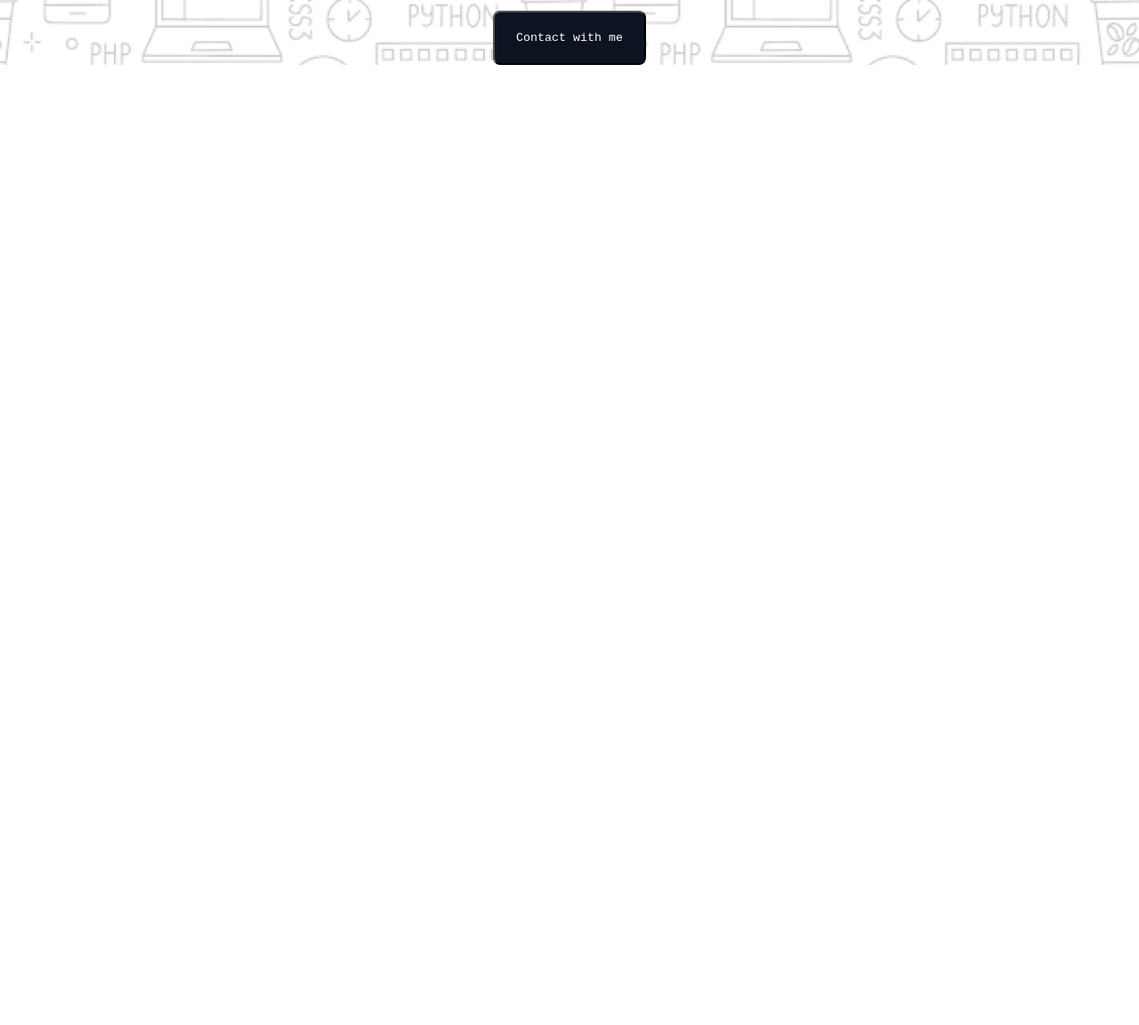
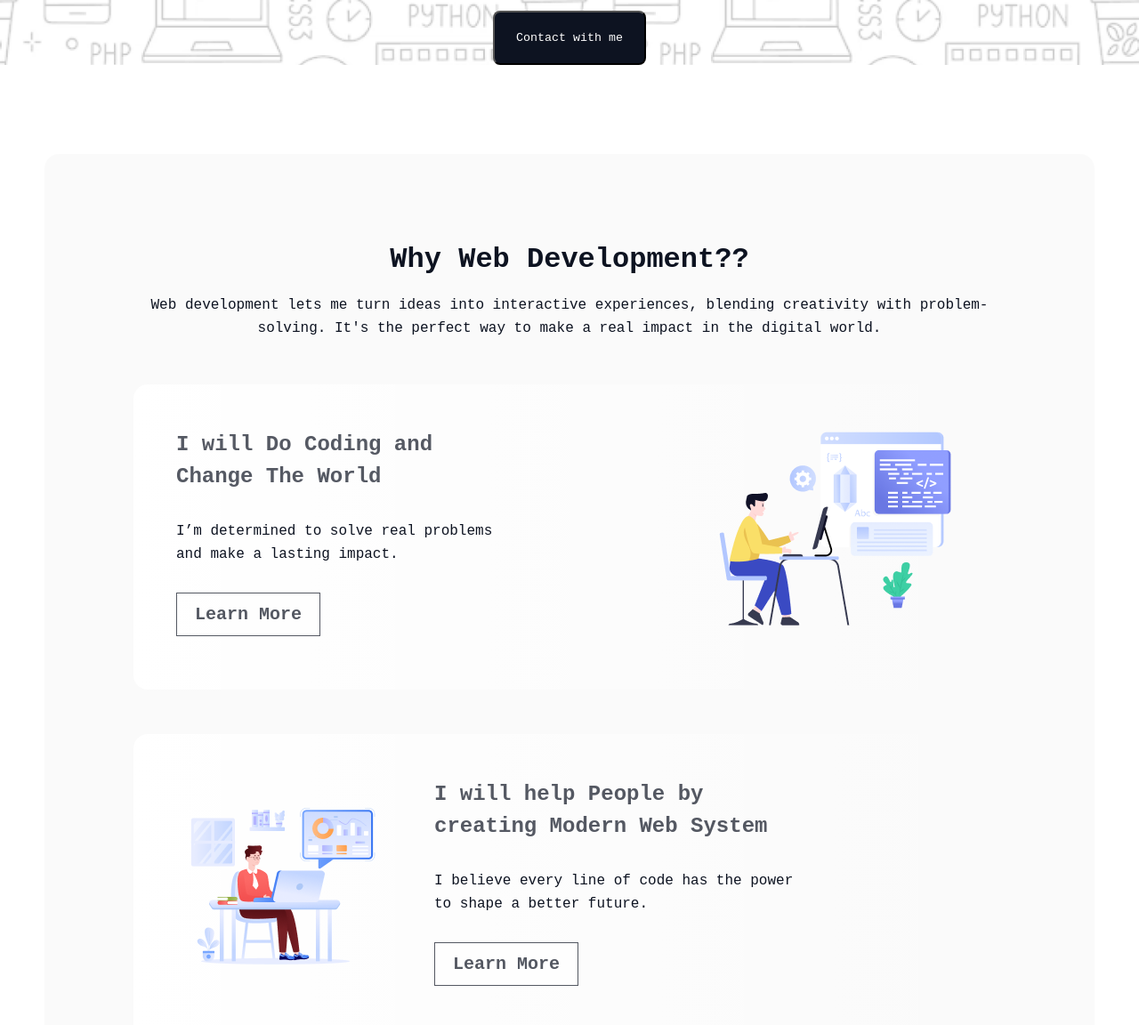
Before and after one commit to Mdmehedee13/first-assignment-reset-batch, a plain HTML site: page assets/developer.html in a window 1280 px wide. Shown: the part 640-1792 px from the top of the page at 89% size. Before the commit the page ends 800 px from the top, so only its background shows below. Drawn offline with Linux system fonts and the light colour scheme; a web font is replaced by a local one.

Commit message:
second section added

```diff
--- a/assets/developer.css
+++ b/assets/developer.css
@@ -5,6 +5,19 @@
     margin: 0;
     padding: 0;
     font-family: "Azeret Mono", monospace;
+}
+
+.second-section{
+    margin-top: 20px;
+    margin-left: 50px;
+    margin-right: 50px;
+}
+
+.common-p{
+    color: rgb(13, 19, 33);
+    font-size: 16px;
+    font-weight: 400;
+    line-height: 26px;
 }
 
 /* header nav start */
@@ -84,3 +97,89 @@ nav button{
 }
 
 /* main header section end */
+
+
+
+/* second-section start */
+
+.second-section{
+    margin-top: 100px;
+    padding: 100px;
+
+    border-radius: 16px;
+
+background: rgba(13, 19, 33, 0.02);
+}
+
+.second-section-first-card{
+    text-align: center;
+
+}
+
+.second-section-first-card h1{
+    color: rgb(13, 19, 33);
+    font-size: 32px;
+    font-weight: 800;
+    line-height: 37px;
+    letter-spacing: 0%;
+    text-align: center;
+}
+
+.second-section-first-card p{
+    margin-top: 20px;
+    text-align: center;
+}
+
+
+.card-background{
+    border-radius: 16px;
+    background: linear-gradient(90.00deg, rgb(255, 255, 255),rgba(255, 255, 255, 0) 100%);
+     padding-bottom: 48px;
+     padding-right: 48px;
+     padding-left: 48px;
+}
+
+.second-section-second-card{
+    margin-top: 50px;
+    padding-top: 50px;
+    display: flex;
+    /* gap: 350px; */
+    justify-content: space-between;
+
+}
+
+.first-card-h1{
+    color: rgba(13, 19, 33, 0.7);
+    font-size: 24px;
+    font-weight: 700;
+    line-height: 36px;
+    letter-spacing: 0%;
+    margin-bottom: 30px;
+
+}
+
+.first-card-button{
+    color: rgb(13, 19, 33);
+    background: white;
+    font-size: 20px;
+    font-weight: 600;
+    line-height: 23px;
+    letter-spacing: 0%;
+    text-align: center;
+    padding: 12px 20px 12px 20px;
+    box-sizing: border-box;
+    border: 1px solid rgb(13, 19, 33);
+    opacity: 0.7;
+    margin-top: 30px;
+
+}
+
+
+
+.second-section-third-card{
+    margin-top: 50px;
+    padding-top: 50px;
+    display: flex;
+    align-items: flex-start;
+    gap: 50px;
+}
--- a/assets/developer.html
+++ b/assets/developer.html
@@ -21,13 +21,65 @@
         <section class="banner-section">
             <img src="Group.png" alt="">
             <h1>"In the near future, I hope to <br> become a Developer."</h1>
-            <p>Driven by passion, fueled by code.
+            <p class="common-p">Driven by passion, fueled by code.
                 Join me on my journey to becoming a web developer.
                 <br>Building innovative solutions, one line at a time.</p>
             <button>Contact with me</button>
         </section>
     </header>
 
+    <main>
 
+        <section class="second-section">
+
+            <div class="second-section-first-card">
+                <h1>Why Web Development??</h1>
+                <p class="common-p">Web development lets me turn ideas into interactive experiences, blending creativity with problem-solving. It's the perfect way to make a real impact in the digital world.</p>
+            </div>
+
+            <div class="card-background">
+            <div class="second-section-second-card">
+               <div>
+                  <h1 class="first-card-h1">I will Do Coding and <br>Change The World</h1>
+                  <p class="common-p">I’m determined to solve real problems <br>and  make a lasting impact.</p>
+                  <button class="first-card-button">Learn More</button>
+               </div>
+
+               <div>
+                <img src="Layer_1.png" alt="">
+               </div>
+           </div>
+           </div>
+
+           <div class="card-background">
+           <div class="second-section-third-card">
+              <div>
+                <img src="Group 3.png" alt="">
+              </div>
+              <div>
+                <h1 class="first-card-h1">I will help People by <br>creating Modern Web System</h1>
+                <p class="common-p">I believe every line of code has the power <br>to shape a better future.</p>
+                <button class="first-card-button">Learn More</button>
+             </div>
+           </div>
+           </div>
+
+
+           <div class="card-background">
+           <div class="second-section-second-card">
+            <div>
+               <h1 class="first-card-h1">I will Do Coding and <br>Change The World</h1>
+               <p class="common-p">I’m determined to solve real problems <br>and  make a lasting impact.</p>
+               <button class="first-card-button">Learn More</button>
+            </div>
+
+            <div>
+             <img src="Group 4.png" alt="">
+            </div>
+           </div>
+           </div>
+
+        </section>
+    </main>
 </body>
 </html>
```
